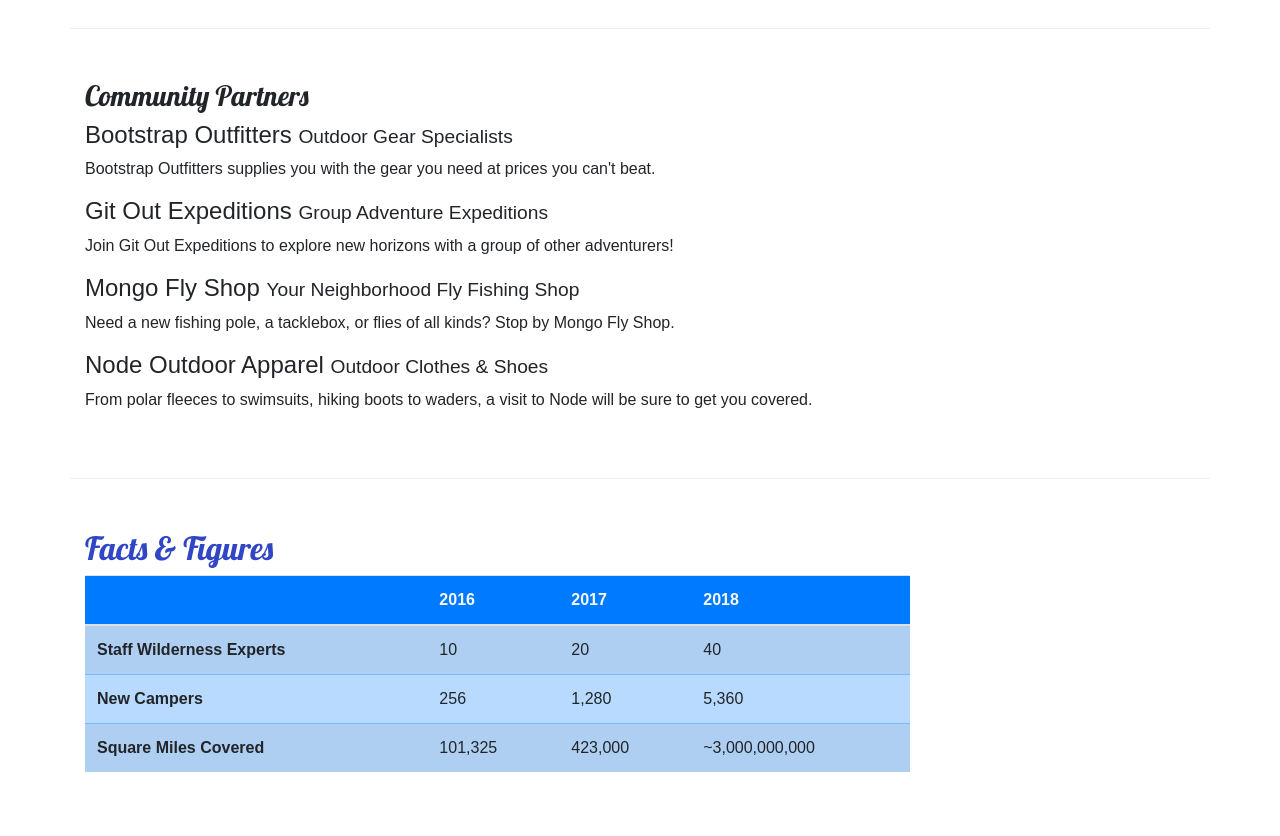
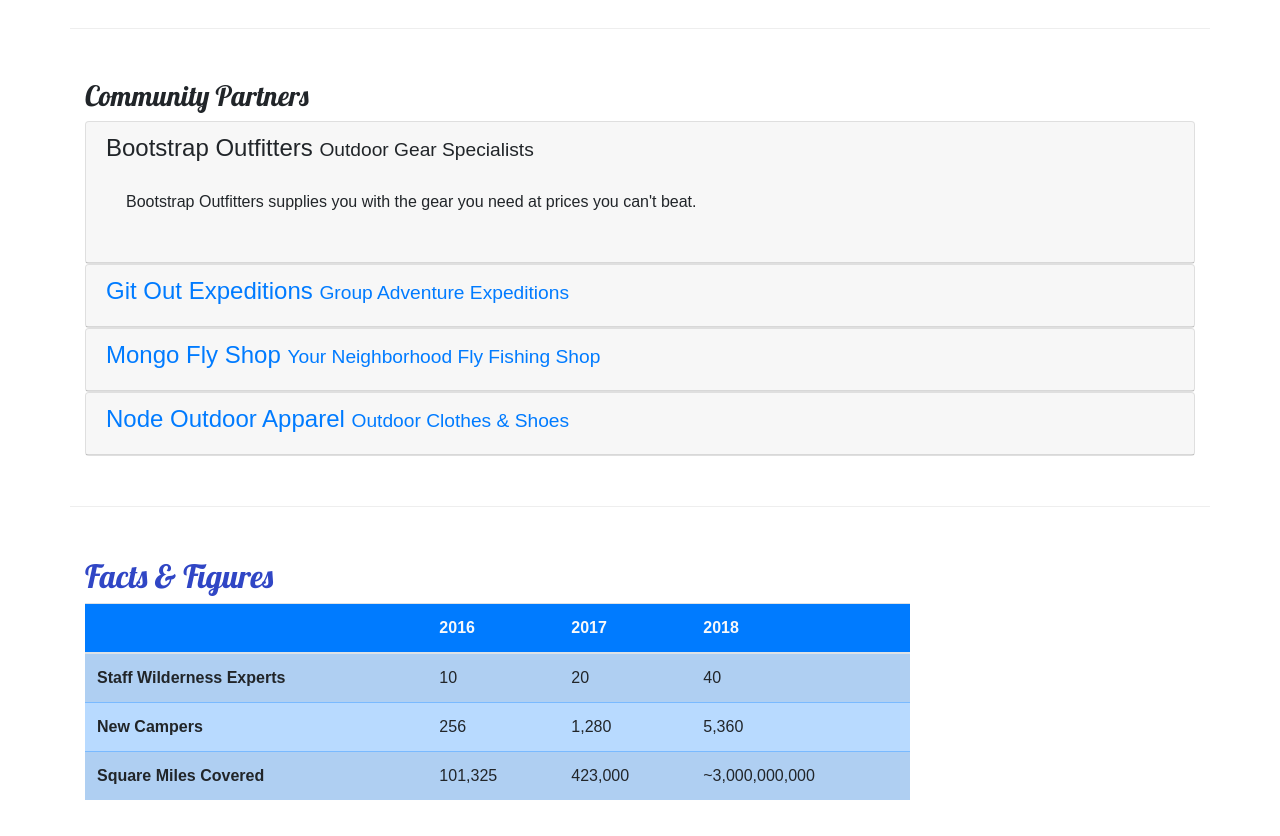
Before and after one commit to apontc/novocampsite, a website: page about.html in a window 1280 px wide. Shown: the part 800-1636 px from the top of the page. Drawn offline with nearby package versions, Linux system fonts and the light colour scheme.

Commit message:
Accordion

```diff
--- a/about.html
+++ b/about.html
@@ -108,14 +108,64 @@
         <div class="row row-content">
             <div class="col">
                 <h3>Community Partners</h3>
-                <h4>Bootstrap Outfitters <small>Outdoor Gear Specialists</small></h4>
-                <p class="d-none d-sm-block">Bootstrap Outfitters supplies you with the gear you need at prices you can't beat.</p>
-                <h4>Git Out Expeditions <small>Group Adventure Expeditions</small></h4>
-                <p class="d-none d-sm-block">Join Git Out Expeditions to explore new horizons with a group of other adventurers!</p>
-                <h4>Mongo Fly Shop <small>Your Neighborhood Fly Fishing Shop</small></h4>
-                <p class="d-none d-sm-block">Need a new fishing pole, a tacklebox, or flies of all kinds? Stop by Mongo Fly Shop.</p>
-                <h4>Node Outdoor Apparel <small>Outdoor Clothes & Shoes</small></h4>
-                <p class="d-none d-sm-block">From polar fleeces to swimsuits, hiking boots to waders, a visit to Node will be sure to get you covered.</p>
+                <div id="accordion">
+                    <div class="card">
+                        <div role="tab" class="card-header">
+                            <h4>
+                                <a data-toggle="collapse" data-target="#bootstrap">
+                                    Bootstrap Outfitters <small>Outdoor Gear Specialists</small>
+                                </a>
+                            </h4>
+                            <div class="collapse show" id="bootstrap" data-parent="#accordion">
+                                <div class="card-body">
+                                    <p class="d-none d-sm-block">Bootstrap Outfitters supplies you with the gear you need at prices you can't beat.</p>
+                                </div>
+                            </div>
+                        </div>
+                    </div>
+                    <div class="card">
+                        <div role="tab" class="card-header">
+                            <h4>
+                                <a class="collapsed" data-toggle="collapse" data-target="#git">
+                                    Git Out Expeditions <small>Group Adventure Expeditions</small>
+                                </a>
+                            </h4>
+                            <div class="collapse" id="git" data-parent="#accordion">
+                                <div class="card-body">
+                                    <p class="d-none d-sm-block">Join Git Out Expeditions to explore new horizons with a group of other adventurers!</p>
+                                </div>
+                            </div>
+                        </div>
+                    </div>
+                    <div class="card">
+                        <div role="tab" class="card-header">
+                            <h4>
+                                <a class="collapsed" data-toggle="collapse" data-target="#mongo">
+                                    Mongo Fly Shop <small>Your Neighborhood Fly Fishing Shop</small>
+                                </a>
+                            </h4>
+                            <div class="collapse" id="mongo" data-parent="#accordion">
+                                <div class="card-body">
+                                    <p class="d-none d-sm-block">Need a new fishing pole, a tacklebox, or flies of all kinds? Stop by Mongo Fly Shop.</p>
+                                </div>
+                            </div>
+                        </div>
+                    </div>
+                    <div class="card">
+                        <div role="tab" class="card-header">
+                            <h4>
+                                <a class="collapsed" data-toggle="collapse" data-target="#node">
+                                Node Outdoor Apparel <small>Outdoor Clothes & Shoes</small>
+                                </a>
+                            </h4>
+                            <div class="collapse" id="node" data-parent="#accordion">
+                                <div class="card-body">
+                                    <p class="d-none d-sm-block">From polar fleeces to swimsuits, hiking boots to waders, a visit to Node will be sure to get you covered.</p>
+                                </div>
+                            </div>
+                        </div>
+                    </div>
+                </div>
             </div>
         </div>
 
--- a/css/styles.css
+++ b/css/styles.css
@@ -34,3 +34,9 @@
 .navbar {
     background-color: #901CAD;
 }
+
+.tab-content {
+    border: 1px solid #DDD;
+    border-top: none;
+    padding: 10px;
+}
```
